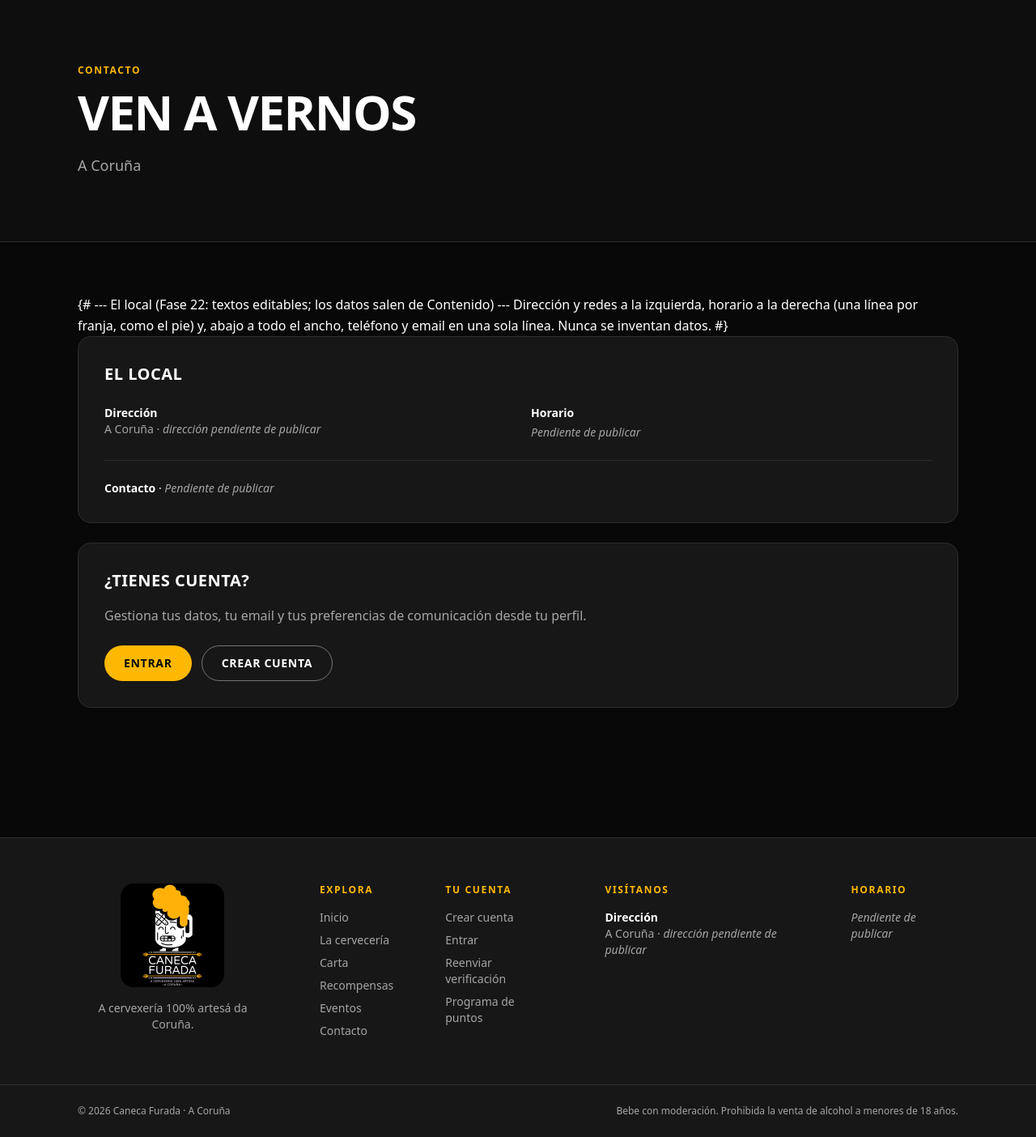
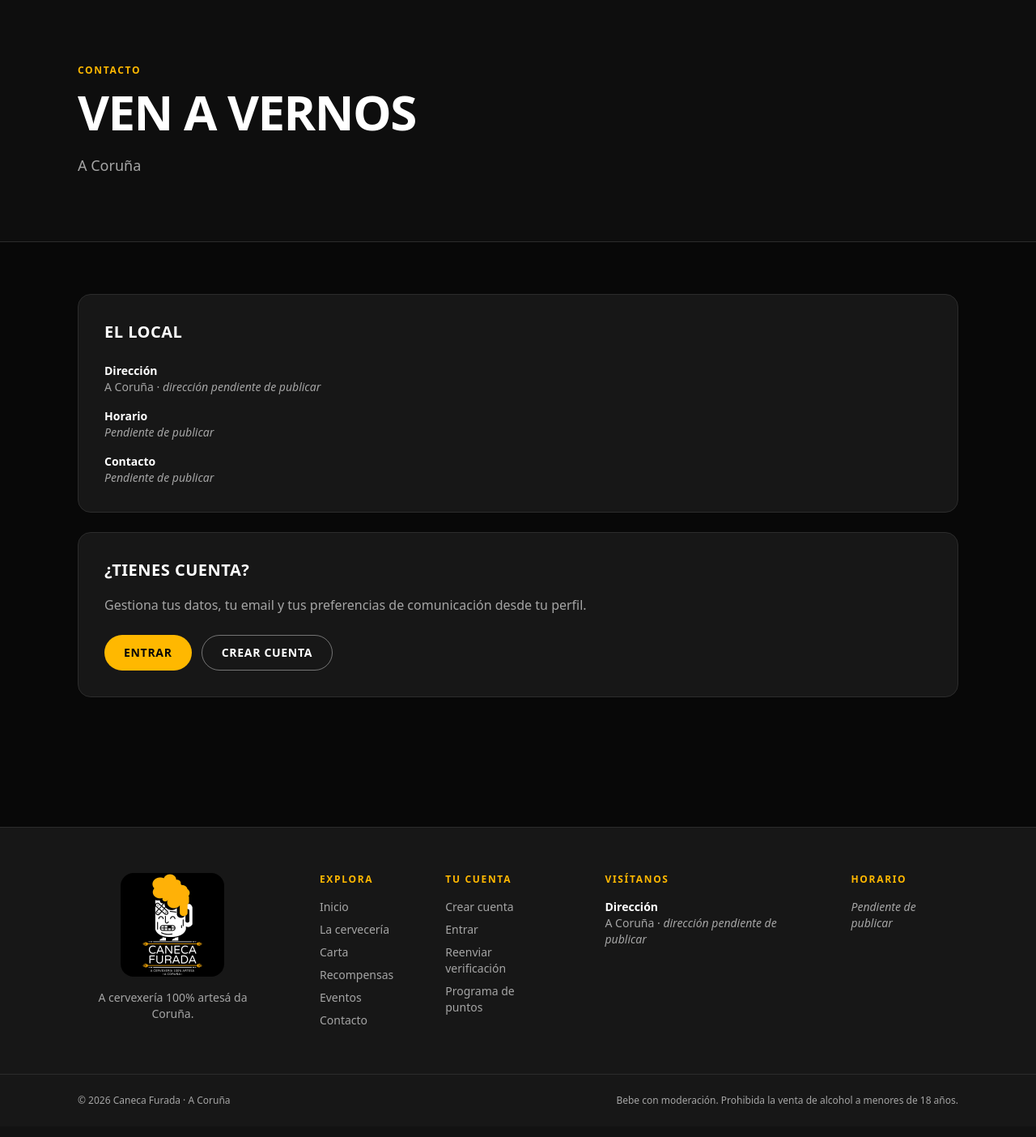
Before and after one commit to Jav-VM/CanecaFurada, a Django app: page /contacto/ in a window 1280 px wide. Shown: the part 74-1478 px from the top of the page at 81% size. After the commit the page ends 1437 px from the top, so only its background shows below. Run offline with Django 5.2, Linux system fonts and the light colour scheme; data that the repository does not hold is empty.

Commit message:
Revertir "Contacto: horario a la derecha por lineas y contacto en una fila abajo"
Deshace a69203e a peticion del usuario: la seccion El local de Contacto
vuelve a como estaba en la Fase 22. Se replanteara mas adelante.

This reverts commit a69203e.

Co-Authored-By: Claude Opus 5.5 <noreply@anthropic.com>

```diff
--- a/templates/web/contact/_local.html
+++ b/templates/web/contact/_local.html
@@ -1,46 +1,7 @@
-{% load i18n %}
-{# --- El local (Fase 22: textos editables; los datos salen de Contenido) ---
-   Dirección y redes a la izquierda, horario a la derecha (una línea por franja, como el
-   pie) y, abajo a todo el ancho, teléfono y email en una sola línea. Nunca se inventan datos. #}
+{# --- El local (Fase 22: textos editables; los datos salen de Contenido) --- #}
 <section aria-labelledby="datos-local" class="card p-8">
   {% if section.eyebrow %}<p class="eyebrow mb-2">{{ section.eyebrow }}</p>{% endif %}
   <h2 id="datos-local" class="heading-md mb-6">{{ section.title }}</h2>
   {% if section.body %}<div class="mb-6 text-mist">{{ section.body|linebreaksbr }}</div>{% endif %}
-
-  <div class="grid gap-8 text-sm md:grid-cols-2">
-    <dl class="space-y-4" data-contact-address>
-      <div>
-        <dt class="font-semibold text-paper">{% translate "Dirección" %}</dt>
-        <dd class="text-mist">{% if business.address %}{{ business.address }}{% else %}{{ business.city }} · <span class="italic">{% translate "dirección pendiente de publicar" %}</span>{% endif %}</dd>
-      </div>
-      {% if business.social_links %}
-      <div>
-        <dt class="font-semibold text-paper">{% translate "Redes" %}</dt>
-        <dd><ul class="flex flex-wrap gap-3">{% for name, url in business.social_links %}<li><a class="link" href="{{ url }}" rel="noopener noreferrer">{{ name }}</a></li>{% endfor %}</ul></dd>
-      </div>
-      {% endif %}
-    </dl>
-
-    <div data-contact-hours>
-      <h3 class="font-semibold text-paper">{% translate "Horario" %}</h3>
-      {% if business.opening_hours %}
-        <ul class="mt-1 space-y-1 text-mist">{% for days, hours in business.opening_hours %}<li class="flex justify-between gap-4"><span class="text-paper">{{ days }}</span><span class="whitespace-nowrap tabular-nums">{{ hours }}</span></li>{% endfor %}</ul>
-      {% else %}
-        <p class="mt-1 italic text-mist">{% translate "Pendiente de publicar" %}</p>
-      {% endif %}
-    </div>
-  </div>
-
-  <div class="mt-6 border-t border-line pt-6 text-sm" data-contact-line>
-    <h3 class="sr-only">{% translate "Contacto" %}</h3>
-    {% if business.phone or business.email %}
-      <p class="flex flex-wrap items-center gap-x-8 gap-y-2">
-        <span class="font-semibold text-paper">{% translate "Contacto" %}</span>
-        {% if business.phone %}<a class="link" href="tel:{{ business.phone }}">{{ business.phone }}</a>{% endif %}
-        {% if business.email %}<a class="link" href="mailto:{{ business.email }}">{{ business.email }}</a>{% endif %}
-      </p>
-    {% else %}
-      <p><span class="font-semibold text-paper">{% translate "Contacto" %}</span> · <span class="italic text-mist">{% translate "Pendiente de publicar" %}</span></p>
-    {% endif %}
-  </div>
+  {% include "components/business_info.html" %}
 </section>
```
Also changed, not shown: docs/fase-22-secciones-otras-paginas.md (+0 -12 lines), tests/dashboard/test_customers_and_actions.py (+1 -2 lines), tests/web/test_public_pages.py (+0 -29 lines), static/css/app.css.
